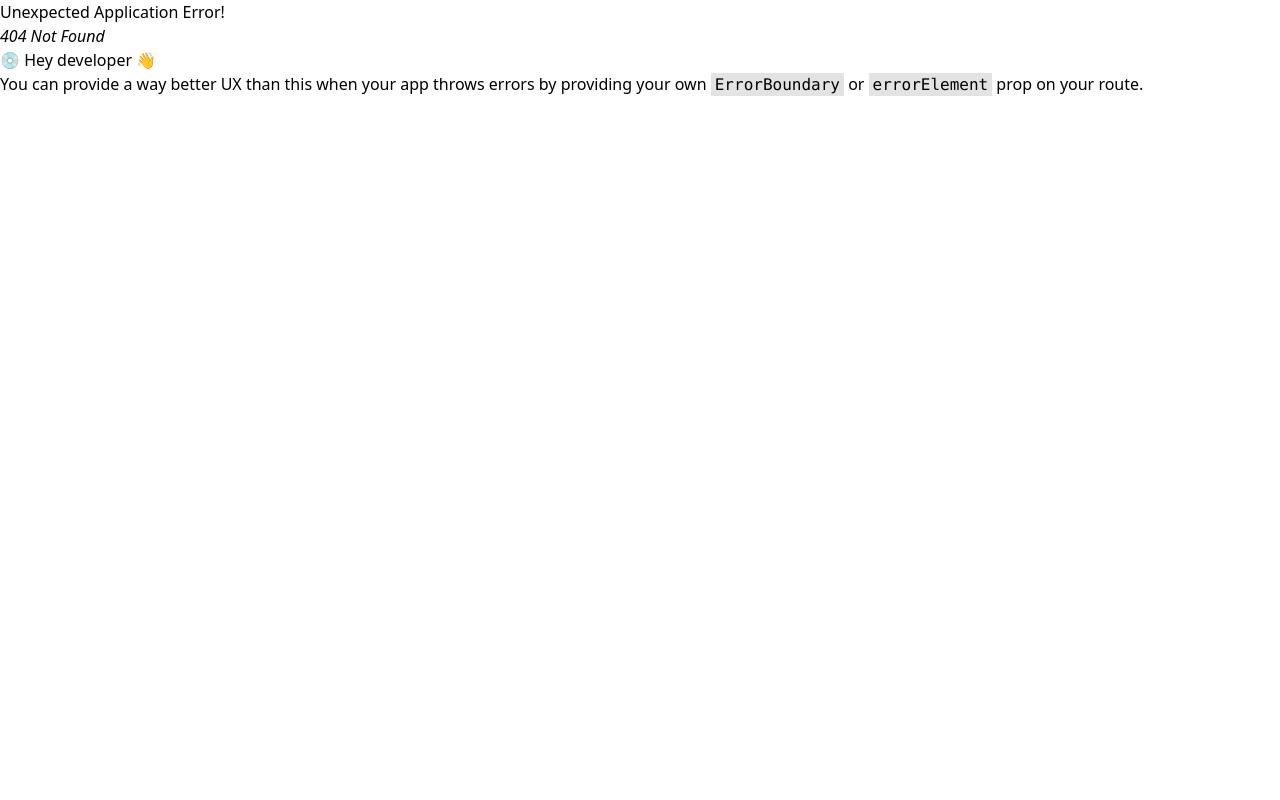
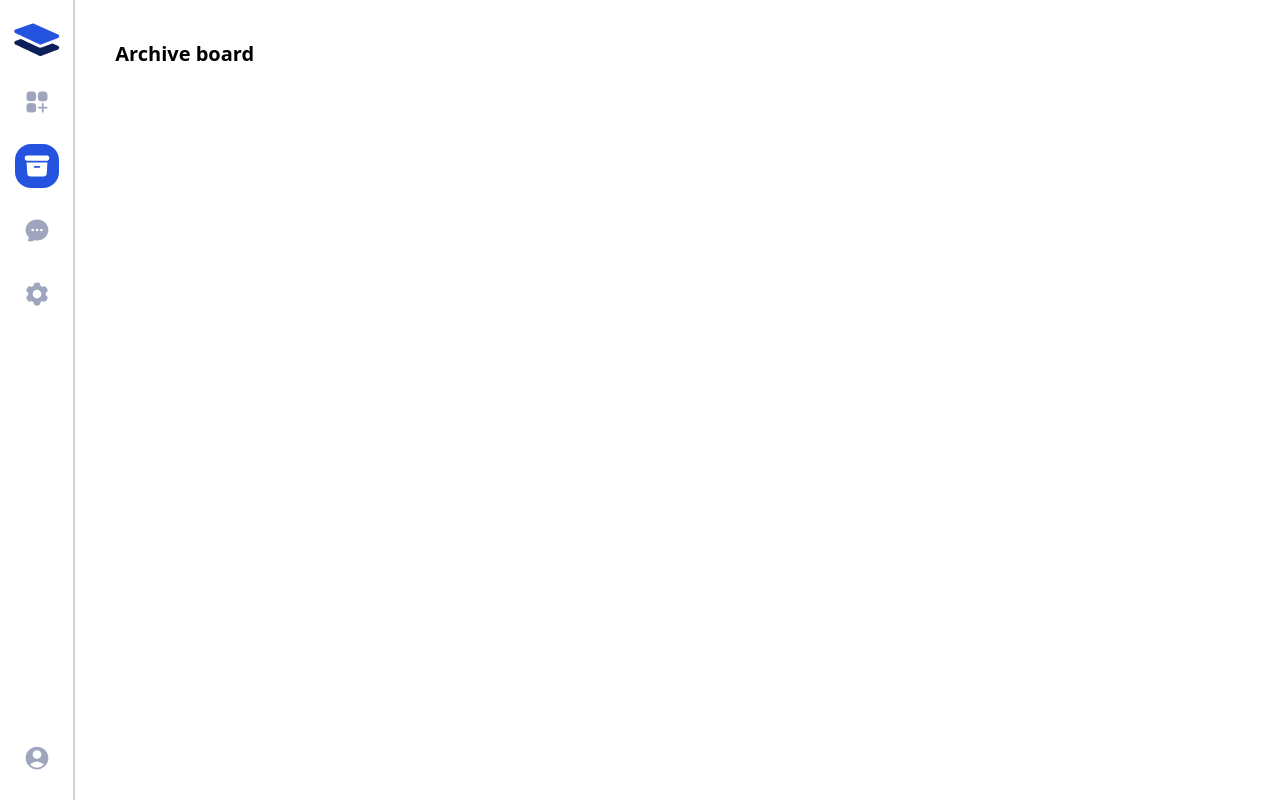
Before and after one commit to abuhosain/taskwave-frontend, a React (Vite) app: page /archive in a window 1280 px wide. Before the commit this address had no page. Built offline with nearby package versions, Linux system fonts and the light colour scheme.

Commit message:
archive done

```diff
--- a/package.json
+++ b/package.json
@@ -17,6 +17,7 @@
     "react": "^18.2.0",
     "react-dom": "^18.2.0",
     "react-hook-form": "^7.45.4",
+    "react-hot-toast": "^2.5.2",
     "react-redux": "^9.2.0",
     "react-router-dom": "^6.15.0"
   },
--- a/src/App.jsx
+++ b/src/App.jsx
@@ -1,8 +1,10 @@
+import { Toaster } from 'react-hot-toast';
 import MainLayout from './components/layouts/MainLayout';
 
 function App() {
   return (
     <>
+      <Toaster />
       <MainLayout />
     </>
   );
--- a/src/components/layouts/Sidebar.jsx
+++ b/src/components/layouts/Sidebar.jsx
@@ -3,6 +3,7 @@ import {
   Cog6ToothIcon,
   ChatBubbleOvalLeftEllipsisIcon,
   UserCircleIcon,
+  ArchiveBoxIcon,
 } from '@heroicons/react/24/solid';
 
 import logo from '../../assets/image/logo.png';
@@ -22,6 +23,16 @@ const Sidebar = () => {
           }
         >
           <SquaresPlusIcon className="h-7 w-7 group-hover:text-white" />
+        </NavLink>
+        <NavLink
+          to="/archive"
+          className={({ isActive }) =>
+            isActive
+              ? 'p-2 rounded-2xl bg-primary text-white cursor-pointer'
+              : 'p-2 rounded-2xl group hover:bg-primary text-secondary/40 cursor-pointer transition-all'
+          }
+        >
+          <ArchiveBoxIcon className="h-7 w-7 group-hover:text-white" />
         </NavLink>
         <NavLink
           to="/chat"
--- /dev/null
+++ b/src/pages/Archive.jsx
@@ -0,0 +1,23 @@
+import { useSelector } from 'react-redux';
+import TaskCard from '../components/tasks/TaskCard';
+
+const Archive = () => {
+  const { tasks } = useSelector((state) => state.tasksSlice);
+
+  const archiveTasks = tasks.filter((item) => item.status == 'archive');
+
+  return (
+    <div className="p-10">
+      <div>
+        <h1 className="text-xl font-semibold mb-10">Archive board</h1>
+      </div>
+      <div className="grid grid-cols-4 gap-5">
+        {archiveTasks?.map((item) => (
+          <TaskCard key={item.id} task={item} />
+        ))}
+      </div>
+    </div>
+  );
+};
+
+export default Archive;
--- a/src/routes/routes.jsx
+++ b/src/routes/routes.jsx
@@ -5,6 +5,7 @@ import Chat from "../pages/Chat";
 import Settings from "../pages/Settings";
 import Profile from "../pages/Profile";
 import PrivateRoute from "../components/layouts/PrivateRoute";
+import Archive from "../pages/Archive";
 
 const routes = createBrowserRouter([
   {
@@ -24,6 +25,10 @@ const routes = createBrowserRouter([
         element: <Chat />,
       },
       {
+        path: '/archive',
+        element: <Archive />,
+      },
+      {
         path: "/settings",
         element: <Settings />,
       },
```
Also changed, not shown: 1 other file (tests, documents, lock files or other folders).
